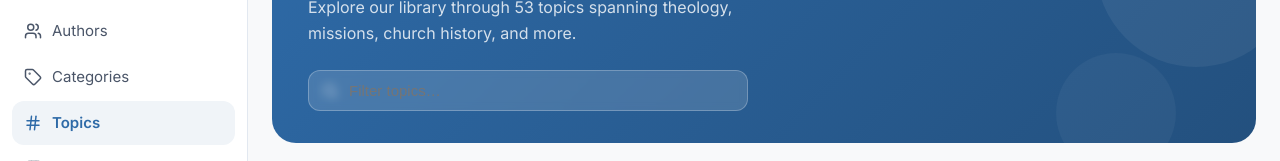
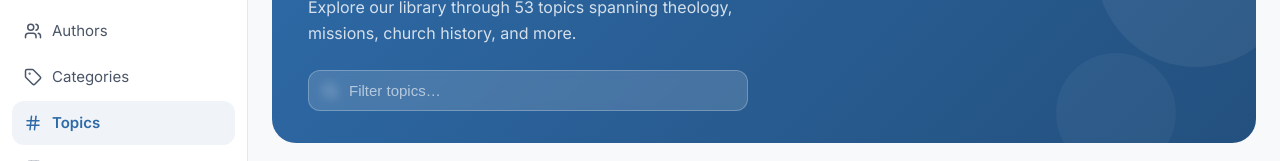
Before and after one commit to vexonastudios/audiobooksite, a Next.js app: page /topics in a window 1280 px wide. Shown: the part 190-351 px from the top of the page. Built offline with nearby package versions, Linux system fonts and the light colour scheme; no server answers; the database is empty.

Commit message:
style: Fix placeholder font contrast on topics search input

```diff
--- a/app/topics/page.tsx
+++ b/app/topics/page.tsx
@@ -330,6 +330,7 @@ export default function TopicsIndex() {
             />
             <input
               type="search"
+              className="topics-filter-input"
               value={search}
               onChange={(e) => setSearch(e.target.value)}
               placeholder="Filter topics…"
@@ -402,6 +403,9 @@ export default function TopicsIndex() {
           from { opacity: 0; transform: translateY(18px); }
           to   { opacity: 1; transform: translateY(0); }
         }
+        .topics-filter-input::placeholder {
+          color: rgba(255, 255, 255, 0.6) !important;
+        }
         .category-card {
           transition: box-shadow 0.22s, transform 0.22s;
         }
```
